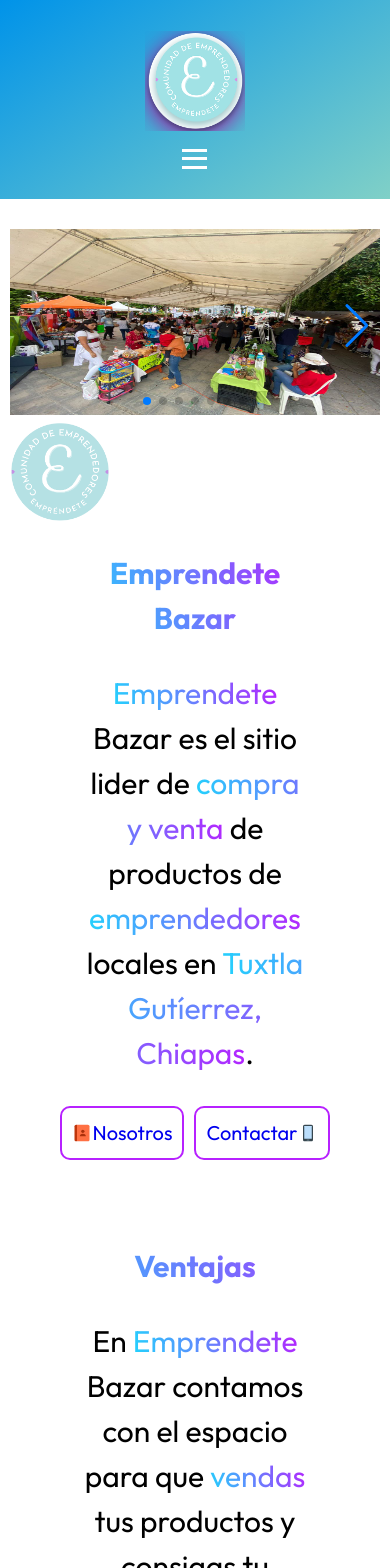
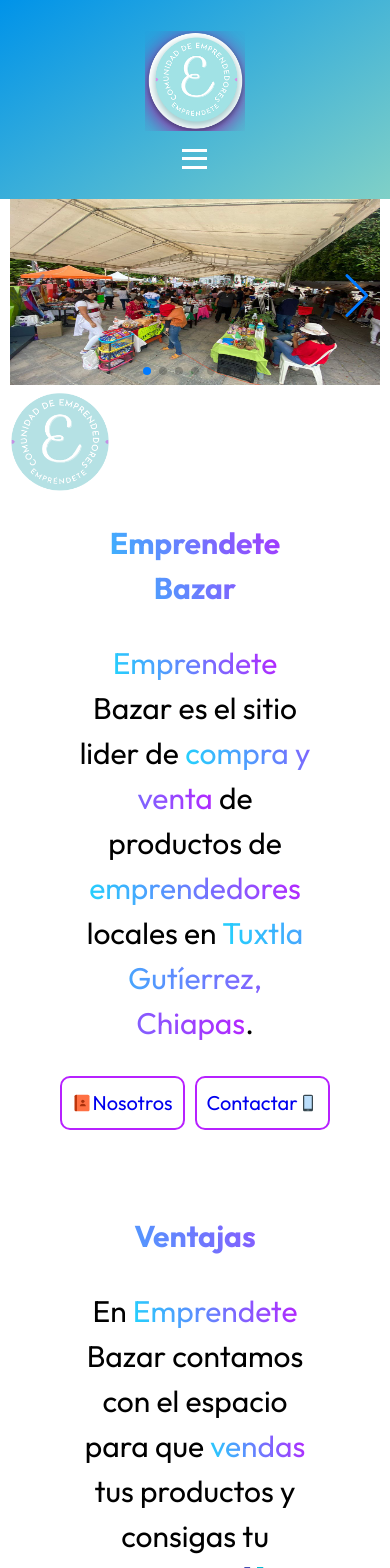
Before and after one commit to ricardormeza/EmprendeteBazar, a Next.js app: page / in a window 390 px wide. Shown: the top 1568 px of the page. Built offline with nearby package versions, Linux system fonts and the light colour scheme.

Commit message:
💄 update ui

```diff
--- a/components/emprendete/carusel.js
+++ b/components/emprendete/carusel.js
@@ -1,17 +1,18 @@
 import React, { useRef, useState } from "react";
+import Image from "next/future/image";
 import { Swiper, SwiperSlide } from 'swiper/react';
 import "swiper/css";
 import "swiper/css/effect-fade";
 import "swiper/css/navigation";
 import "swiper/css/pagination";
 import { EffectFade, Navigation, Pagination } from "swiper";
-import Image from "next/future/image";
 import styles from '../../styles/Carusel.module.css'
 
 
 export default function carusel() {
     return (
         <>
+        <div className={styles.caruselContenedor}>
             <Swiper
                 spaceBetween={30}
                 effect={"fade"}
@@ -72,6 +73,7 @@
                     />
                 </SwiperSlide>
             </Swiper>
+        </div>
         </>
     )
 }
--- a/styles/Carusel.module.css
+++ b/styles/Carusel.module.css
@@ -12,3 +12,8 @@
 display: block;
 width: 100%;
 }
+.caruselContenedor{
+    display: flex;
+    margin-top: -3rem;
+    width: 100%;
+}
--- a/styles/Home.module.css
+++ b/styles/Home.module.css
@@ -131,6 +131,11 @@
   margin: 0 auto;
   width: 60%;
 }
+@media (max-width: 600px) {
+  .description {
+    width: 65%;
+  }
+}
 .description p{
   font-size: 3rem;
 }
@@ -180,6 +185,11 @@
 .SeccionUno{
   margin: 0 auto;
   width: 60%;
+}
+@media screen and (max-width: 480px){
+  .SeccionUno{
+    width: 65%;
+  }
 }
 .SeccionUno p{
   font-size: 3rem;
```
Lines whose indentation alone changed are shown as unchanged.
